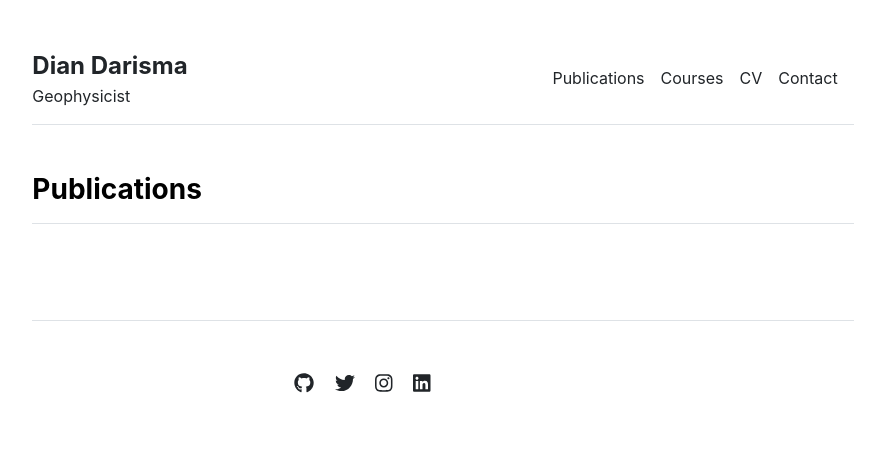
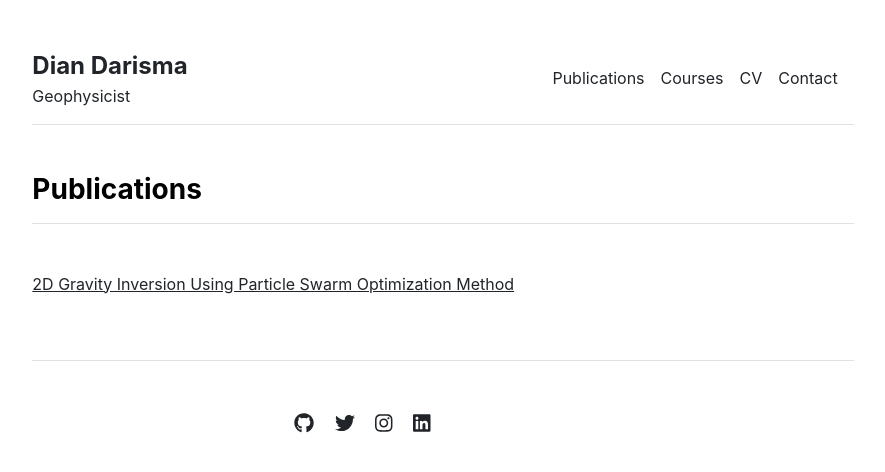
Before and after one commit to diandarisma/diandarisma.github.io, a Jekyll site: the page built from publications.md, in a window 1280 px wide. Shown: the top 472 px of the page, without its empty margins (197-1082 px from the left). Built offline with Jekyll 4.4.1, drawn with Linux system fonts in a browser that asks for light colours.

Commit message:
Update publications.yml

```diff
--- a/_data/publications.yml
+++ b/_data/publications.yml
@@ -1,2 +1,5 @@
 featured:
 - {name: '2D Gravity Inversion Using Particle Swarm Optimization Method', link:'https://www.earthdoc.org/content/papers/10.3997/2214-4609.201702117'}
+
+index:
+- {name: '2D Gravity Inversion Using Particle Swarm Optimization Method', link:'https://www.earthdoc.org/content/papers/10.3997/2214-4609.201702117'}
```
